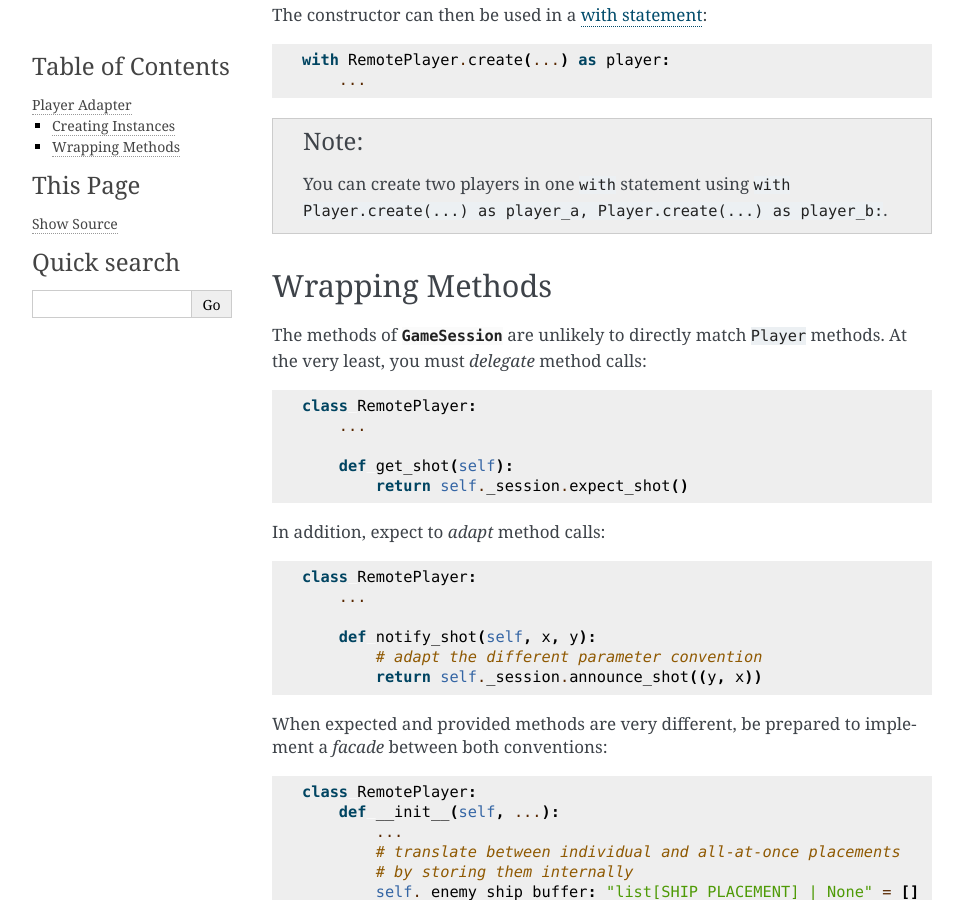
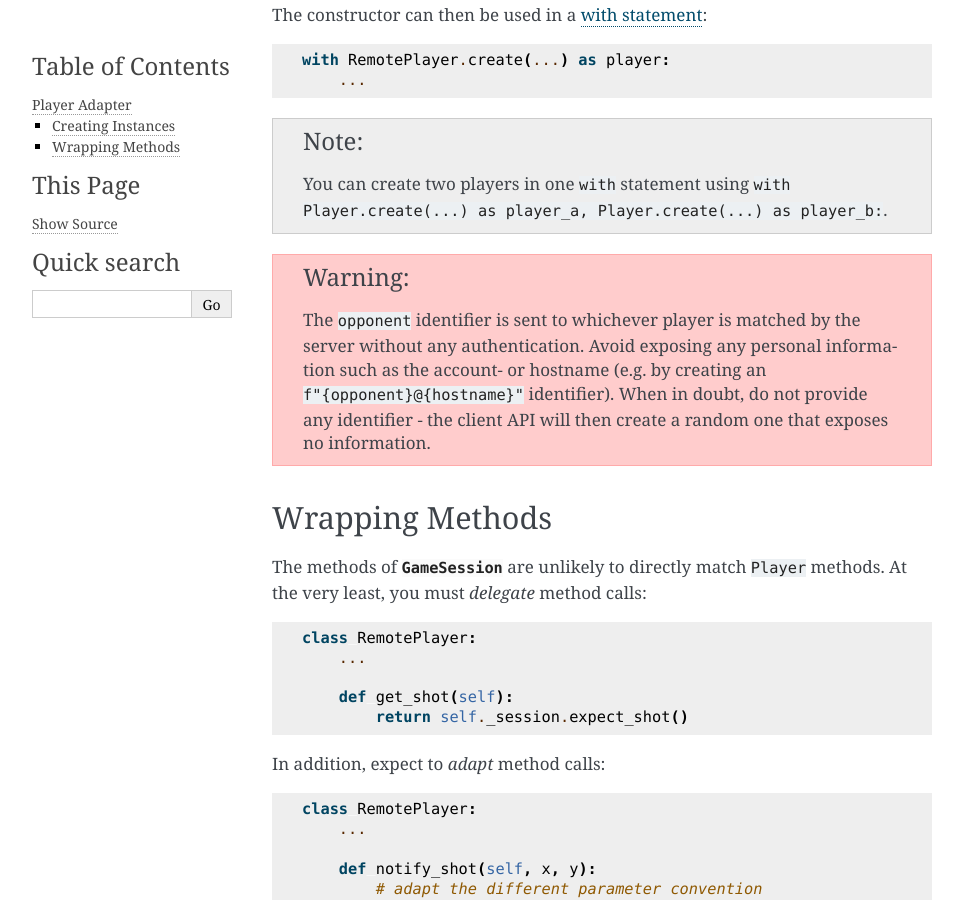
Before and after one commit to kit-colsoftdes/battleship_mp, a Sphinx documentation site: the page built from docs/player.rst, in a window 1280 px wide and 900 px high, scrolled down 1336 px. Shown: the whole window, without its empty margins (148-1111 px from the left). Built offline with Sphinx 7.4.7, drawn with Linux system fonts in a browser that asks for light colours; formulas are drawn with MathJax 3.

Commit message:
usage warning for PII

```diff
--- a/docs/player.rst
+++ b/docs/player.rst
@@ -73,6 +73,15 @@ The constructor can then be used in a `with statement`_:
     You can create two players in one ``with`` statement using
     ``with Player.create(...) as player_a, Player.create(...) as player_b:``.
 
+.. warning::
+
+    The ``opponent`` identifier is sent to whichever player is matched by the server
+    without any authentication.
+    Avoid exposing any personal information such as the account- or hostname
+    (e.g. by creating an ``f"{opponent}@{hostname}"`` identifier).
+    When in doubt, do not provide any identifier - the client API will then
+    create a random one that exposes no information.
+
 Wrapping Methods
 ----------------
 
```
